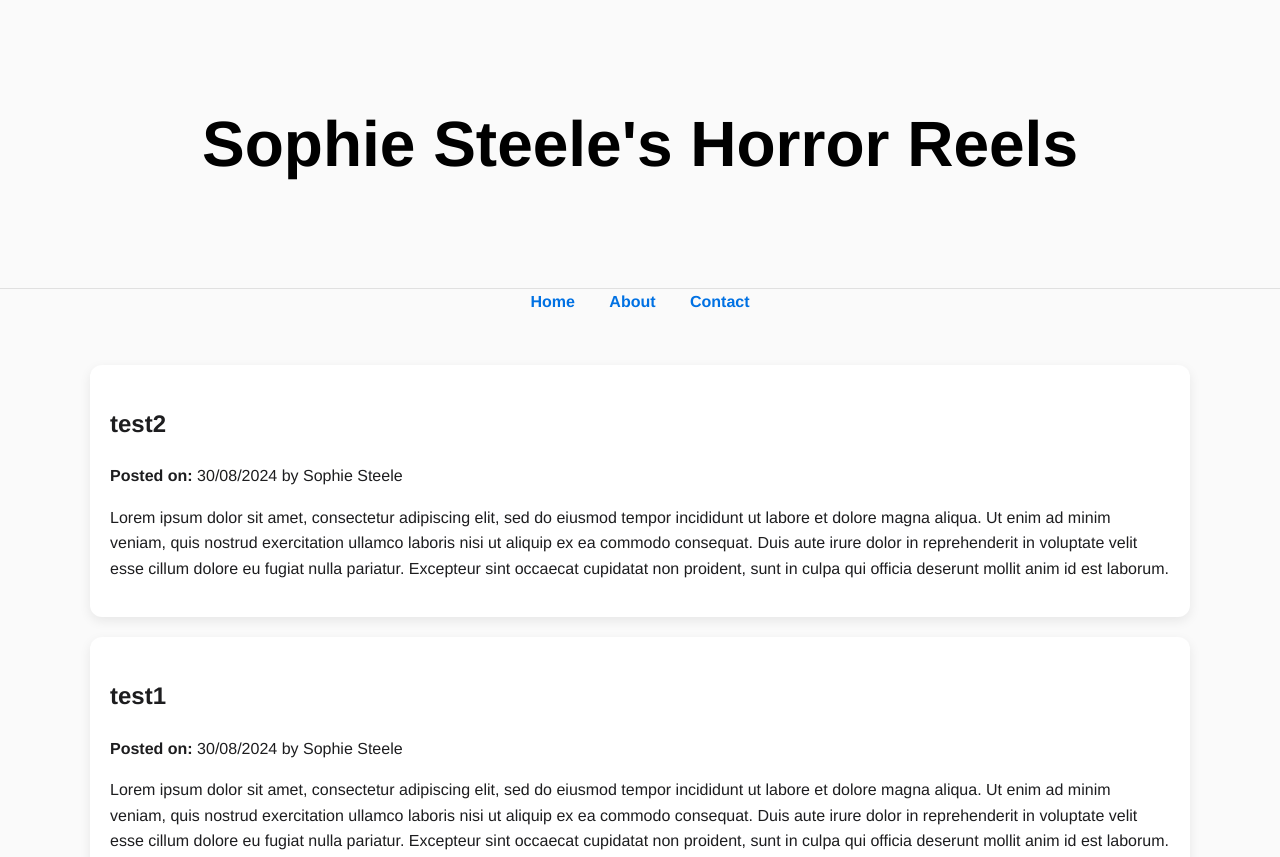
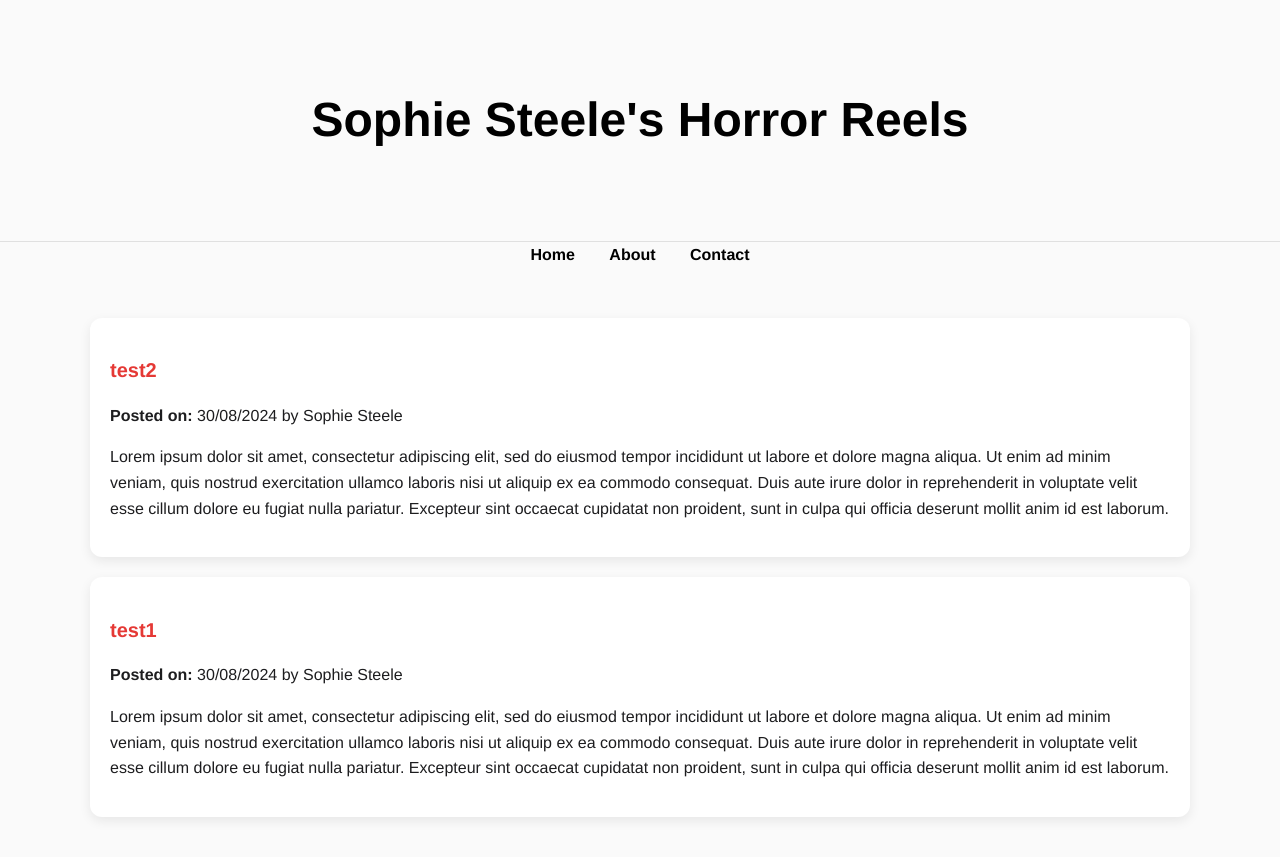
Before and after one commit to jjdaggett750/SophieSteeleHorrorReels, a website: page index.html in a window 1280 px wide. Shown: the top 857 px of the page. Drawn offline with Linux system fonts and the light colour scheme; a web font is replaced by a local one.

Commit message:
fixed posts

```diff
--- a/index.html
+++ b/index.html
@@ -6,6 +6,9 @@
     <meta name="viewport" content="width=device-width, initial-scale=1.0">
     <title>Sophie Steele's Horror Reels</title>
     <style>
+        @import url('https://fonts.googleapis.com/css2?family=Helvetica+Neue:wght@300;400;600&display=swap');
+
+        /* General Styles */
         @import url('https://fonts.googleapis.com/css2?family=Helvetica+Neue:wght@300;400;600&display=swap');
 
         /* General Styles */
@@ -99,14 +102,17 @@
             height: 0;
             border-top: 20px solid transparent;
             border-bottom: 20px solid transparent;
-            border-left: 20px solid #333; /* Adjusted to left for a left-pointing triangle */
-            transform: translateY(-50%) rotate(180deg); /* Remove rotation to point left */
+            border-left: 20px solid #333;
+            /* Adjusted to left for a left-pointing triangle */
+            transform: translateY(-50%) rotate(180deg);
+            /* Remove rotation to point left */
         }
 
         @keyframes spin {
             from {
                 transform: rotate(0deg);
             }
+
             to {
                 transform: rotate(360deg);
             }
@@ -122,7 +128,10 @@
             opacity: 1;
         }
 
-        header, nav, .container, footer {
+        header,
+        nav,
+        .container,
+        footer {
             display: block;
         }
 
@@ -130,7 +139,8 @@
         header {
             text-align: center;
             padding: 50px 0;
-            font-size: 2rem; /* Reduced font size */
+            font-size: 1.5rem;
+            /* Adjusted font size */
             color: black;
             border-bottom: 1px solid #e0e0e0;
         }
@@ -142,15 +152,18 @@
 
         nav a {
             margin: 0 15px;
-            color: #0071e3;
+            color: #000000;
             text-decoration: none;
             font-weight: 600;
-            transition: color 0.3s ease, border-bottom 0.3s ease; /* Added transition for smooth effect */
+            transition: color 0.3s ease, border-bottom 0.3s ease;
+            /* Added transition for smooth effect */
         }
 
         nav a:hover {
-            color: #8400ff; /* Change color on hover */
-            border-bottom: 2px solid #8400ff; /* Underline effect on hover */
+            color: #005eff;
+            /* Change color on hover */
+            border-bottom: 2px solid #005eff;
+            /* Underline effect on hover */
         }
 
         .container {
@@ -165,6 +178,21 @@
             margin-bottom: 20px;
             border-radius: 12px;
             box-shadow: 0 4px 12px rgba(0, 0, 0, 0.08);
+            transition: transform 0.3s ease, box-shadow 0.3s ease;
+            /* Added transition for smooth hover effect */
+        }
+
+        .post:hover {
+            transform: translateY(-5px);
+            /* Slight lift effect on hover */
+            box-shadow: 0 8px 20px rgba(0, 0, 0, 0.15);
+            /* Enhanced shadow on hover */
+        }
+
+        .post h2 {
+            color: #e53935;
+            font-size: 1.25rem;
+            /* Adjusted font size for titles */
         }
 
         footer {
```
Also changed, not shown: public/about.html (+36 -8 lines), public/contact.html (+36 -8 lines).
